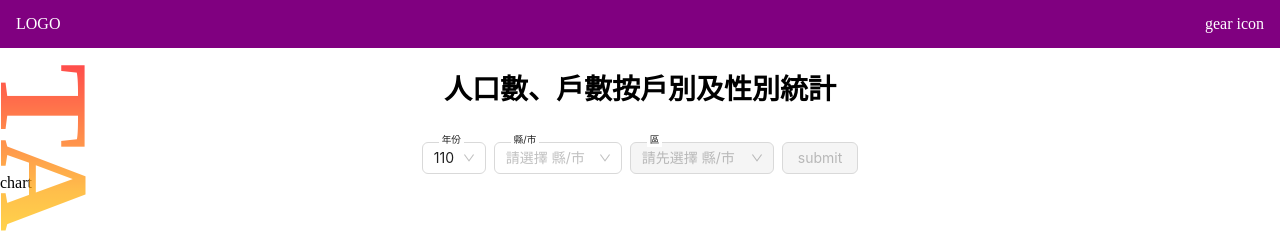
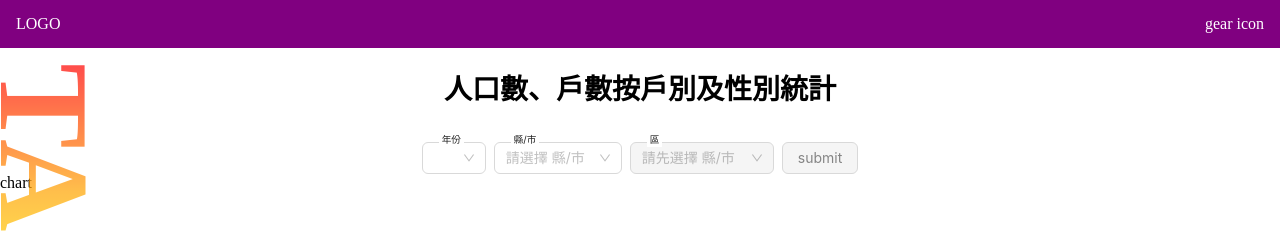
Before and after one commit to DeltaLF/Small-Demographics-App, a React (Create React App) app: page / in a window 1280 px wide. Shown: the top 233 px of the page. Built offline with nearby package versions, Linux system fonts and the light colour scheme.

Commit message:
add React router dom, error page

```diff
--- a/package.json
+++ b/package.json
@@ -10,10 +10,13 @@
     "@types/node": "^16.18.23",
     "@types/react": "^18.0.33",
     "@types/react-dom": "^18.0.11",
+    "@types/react-router-dom": "^5.3.3",
     "antd": "^5.4.0",
+    "axios": "^1.3.5",
     "highcharts-react-official": "^3.2.0",
     "react": "^18.2.0",
     "react-dom": "^18.2.0",
+    "react-router-dom": "^6.10.0",
     "react-scripts": "5.0.1",
     "sass": "^1.61.0",
     "typescript": "^4.9.5",
--- a/src/App.scss
+++ b/src/App.scss
@@ -4,3 +4,8 @@
 body {
   margin: 0;
 }
+
+a {
+  color: inherit;
+  text-decoration: inherit;
+}
--- a/src/components/Navbar/Navbar.tsx
+++ b/src/components/Navbar/Navbar.tsx
@@ -1,11 +1,13 @@
 import React from 'react';
-
+import { Link } from 'react-router-dom';
 import './Navbar.scss';
 
 function NavbarComponent() {
   return (
     <div className="navbar">
-      <div className="logo">LOGO</div>
+      <Link to="/" className="logo">
+        LOGO
+      </Link>
       <div className="gear">gear icon</div>
     </div>
   );
--- a/src/index.tsx
+++ b/src/index.tsx
@@ -1,14 +1,34 @@
 import React from 'react';
 import ReactDOM from 'react-dom/client';
+import { createBrowserRouter, RouterProvider } from 'react-router-dom';
 import App from './App';
 import reportWebVitals from './reportWebVitals';
+import ErrorPage from './pages/error/ErrorPage';
+
+const router = createBrowserRouter([
+  {
+    path: '/',
+    element: <App />,
+    errorElement: <ErrorPage />,
+    children: [
+      { path: ':year' },
+      {
+        path: ':year/:city',
+      },
+      {
+        path: ':year/:city/:district',
+      },
+    ],
+  },
+]);
 
 const root = ReactDOM.createRoot(
   document.getElementById('root') as HTMLElement
 );
 root.render(
   <React.StrictMode>
-    <App />
+    <RouterProvider router={router} />
+    {/* <App /> */}
   </React.StrictMode>
 );
 
--- /dev/null
+++ b/src/pages/error/ErrorPage.scss
@@ -0,0 +1,8 @@
+#error-page {
+  height: 100vh;
+  weight: 100vw;
+  display: flex;
+  flex-direction: column;
+  justify-content: center;
+  align-items: center;
+}
--- /dev/null
+++ b/src/pages/error/ErrorPage.tsx
@@ -0,0 +1,22 @@
+import React from 'react';
+import { isRouteErrorResponse, useRouteError } from 'react-router-dom';
+import './ErrorPage.scss';
+
+export default function ErrorPage() {
+  let error = useRouteError() as any;
+  if (!isRouteErrorResponse(error)) {
+    error = {
+      message: 'UnknownError',
+    };
+  }
+
+  return (
+    <div id="error-page">
+      <h1>Oops!</h1>
+      <p>Sorry, an unexpected error has occurred.</p>
+      <p>
+        <i>{error.statusText || error.message || 'Unknown Error'}</i>
+      </p>
+    </div>
+  );
+}
--- a/src/pages/home/Home.scss
+++ b/src/pages/home/Home.scss
@@ -11,6 +11,14 @@
     position: relative;
     width: 80%;
     justify-content: center;
+    .ant-btn {
+      background-color: purple;
+      color: white;
+    }
+    .ant-btn:disabled {
+      background-color: #f5f5f5;
+      color: #858585;
+    }
     .ant-space-item {
       .year-selector {
         min-width: 4rem;
--- a/src/pages/home/Home.tsx
+++ b/src/pages/home/Home.tsx
@@ -1,13 +1,15 @@
 import React, { useState } from 'react';
+import { useParams, Link } from 'react-router-dom';
 import { Button, Layout, Select, Space } from 'antd';
 import './Home.scss';
 import { DISTRICTS_OPTIONS, CITY_OPTIONS } from '../../utils/city';
 
 function Home() {
-  const [year, setYear] = useState<string>('110');
-  const [city, setCity] = useState<string | undefined>();
+  const { year: urlYear, city: urlCity, district: urlDistrict } = useParams();
+  const [year, setYear] = useState<string | undefined>(urlYear);
+  const [city, setCity] = useState<string | undefined>(urlCity);
   const [districtsList, setDistrictsList] = useState<typeof CITY_OPTIONS>([]);
-  const [district, setDistrict] = useState<string | undefined>();
+  const [district, setDistrict] = useState<string | undefined>(urlDistrict);
   return (
     <Layout className="Home">
       <h1>人口數、戶數按戶別及性別統計</h1>
@@ -76,8 +78,13 @@ function Home() {
         >
           區
         </Select>
-
-        <Button disabled={!city || !district}>submit</Button>
+        {!city || !district ? (
+          <Button disabled>submit</Button>
+        ) : (
+          <Link to={`/${year}/${city}/${district}`}>
+            <Button color="red">submit</Button>
+          </Link>
+        )}
       </Space>
     </Layout>
   );
```
Also changed, not shown: 1 other file (tests, documents, lock files or other folders).
